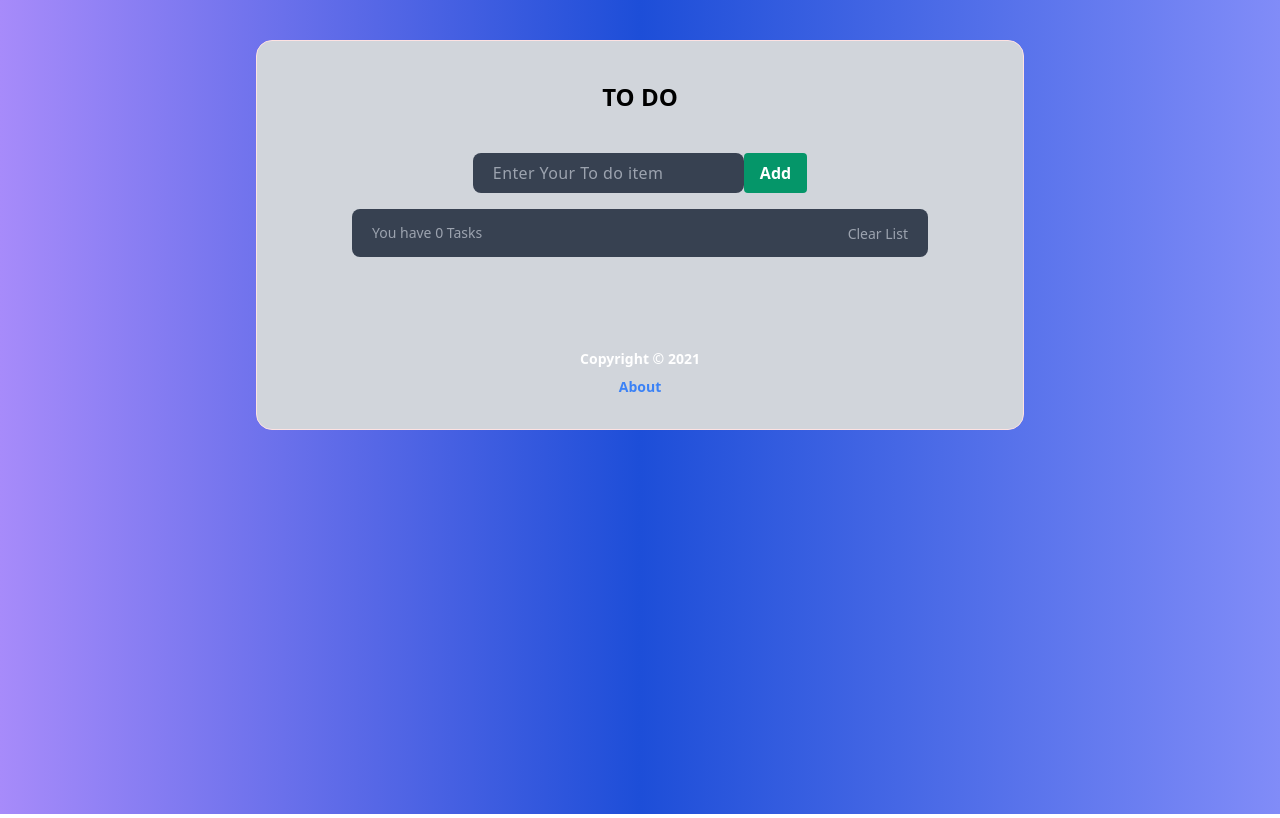
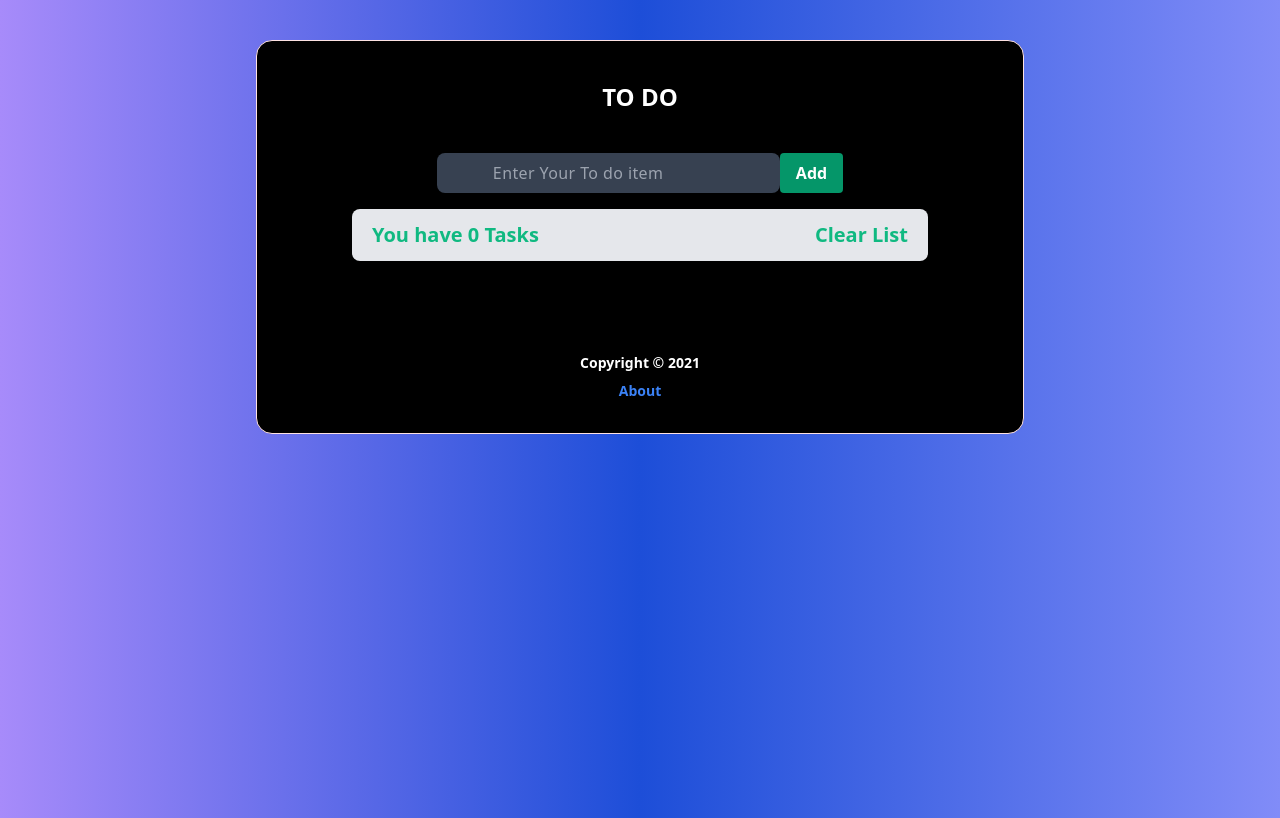
Before and after one commit to mugabee/ReactToDo, a React (Create React App) app: page / in a window 1280 px wide. Built offline with nearby package versions, Linux system fonts and the light colour scheme.

Commit message:
project refactor

```diff
--- a/src/App.js
+++ b/src/App.js
@@ -50,7 +50,7 @@ const App = () => {
         <>
 
             <main className="lg:pb-96 lg:pt-10 bg-gradient-to-r from-purple-400 via-blue-700 to-indigo-400">
-                <div className="lg:mx-64 border rounded-2xl border-red-100 bg-gray-300 ">
+                <div className="lg:mx-64 border rounded-2xl border-red-100 bg-black bg-opacity-700 ">
                     {/* <h1 className="pt-8 m-auto items-center"> welcome
                     <span className="text-red-500 font-medium ml-10">
                         <Typewriter
--- a/src/components/AddItinerary.js
+++ b/src/components/AddItinerary.js
@@ -4,7 +4,7 @@ const AddItinerary = ({ text, setText }) => {
         type="text"
         name="text"
         placeholder="Enter Your To do item"
-        className="py-2 px-5 rounded-lg bg-gray-700 text-white tracking-wide"
+        className="py-2 px-14 rounded-lg bg-gray-700 text-white tracking-wide"
         value={text}
         onChange={(e) => setText(e.target.value)}
 
--- a/src/components/MainSection.js
+++ b/src/components/MainSection.js
@@ -5,11 +5,11 @@ const MainSection = ({ items, setItems, deleteItem }) => {
     return (
         <>
         <article >
-            <ul className="bg-gray-700 mx-5 sm:max-w-xl sm:mx-auto rounded-lg mt-4">
+            <ul className="bg-gray-200 mx-5 sm:max-w-xl sm:mx-auto rounded-lg mt-4">
                 {items.map(({id, title }) => (
                     <ul className="flex border-b px-8 border-gray-600 justify-between">
                         <li key={id}
-                        className="todo-list text-white  py-3   "
+                        className="todo-list text-black  py-3   "
                         >
                             {title}
                         </li>
@@ -30,12 +30,12 @@ const MainSection = ({ items, setItems, deleteItem }) => {
                 ))}
                 <ul className="flex items-center justify-between px-5 py-3">
                     <li>
-                        <p className="text-sm text-gray-400">
+                        <p className="text-xl font-bold text-green-500">
                              You have {items.length} Tasks
                         </p>
                     </li>
                     <li>
-                        <button className="text-sm text-gray-400"
+                        <button className="text-xl font-bold hover:text-red-500 text-green-500"
                         onClick= {() => setItems([])}
                         >Clear List
                         </button>
--- a/src/components/Title.js
+++ b/src/components/Title.js
@@ -2,7 +2,7 @@ const Title = () => {
     return (
         <>
         <header className="flex items-center justify-center">
-            <h1 className="text-2xl text-black mt-10 font-bold uppercase ">To Do</h1>
+            <h1 className="text-2xl text-white mt-10 font-bold uppercase ">To Do</h1>
         </header>
 
         </>
```
Also changed, not shown: 1 other file (tests, documents, lock files or other folders).
